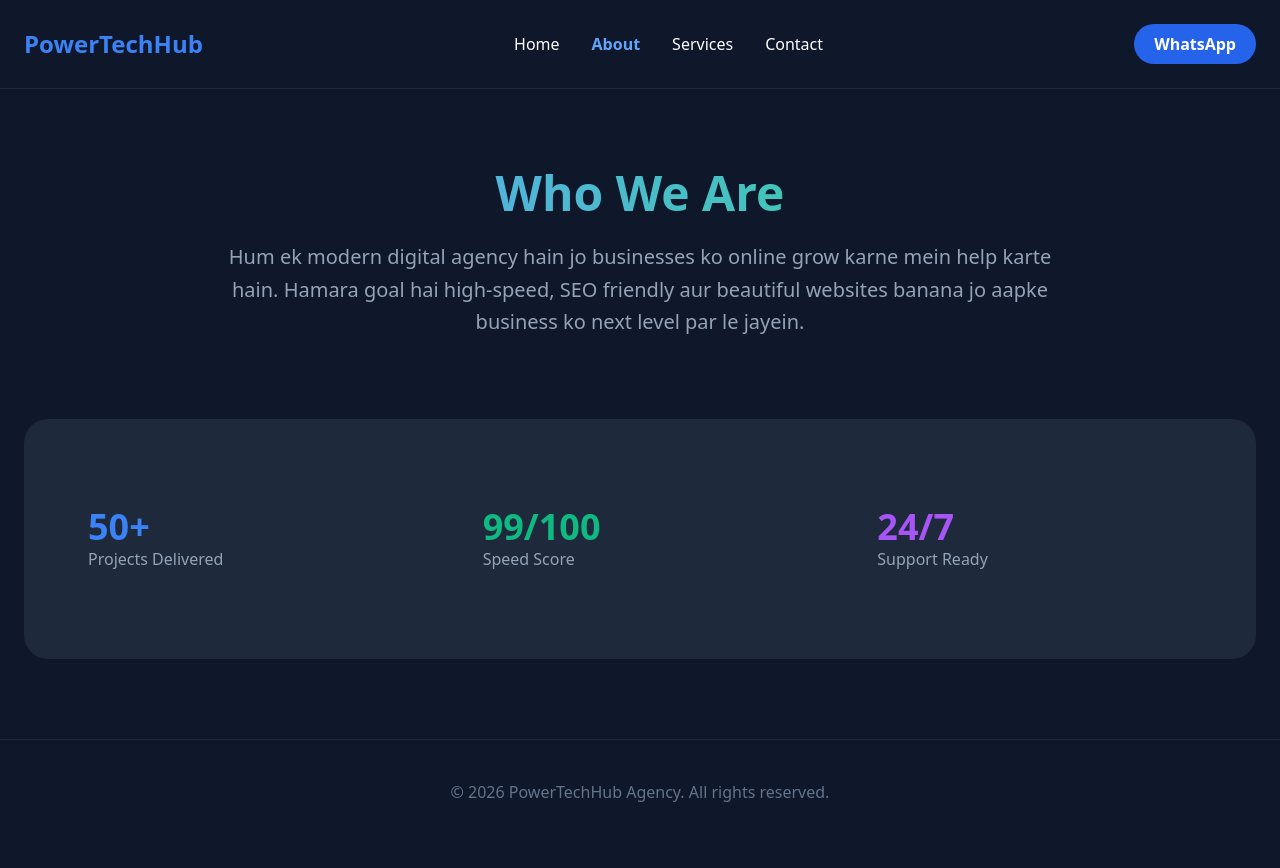
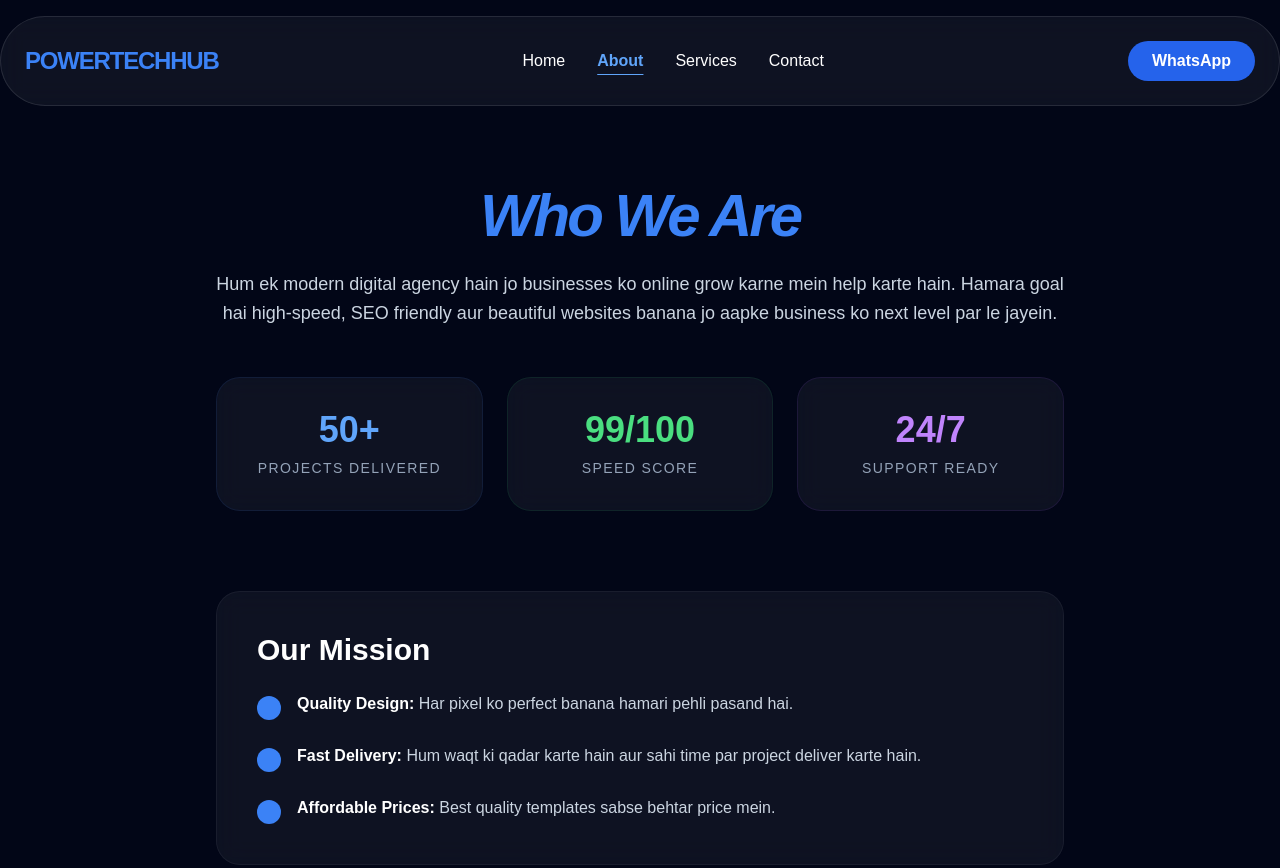
Before and after one commit to cjeetendra479-cell/Powertechhub-, a plain HTML site: page about.html in a window 1280 px wide. Shown: the top 868 px of the page. Before the commit the page ends 844 px from the top, so only its background shows below. Drawn offline with nearby package versions, Linux system fonts and the light colour scheme.

Commit message:
Update About Us page layout and styles

```diff
--- a/about.html
+++ b/about.html
@@ -3,50 +3,69 @@
 <head>
     <meta charset="UTF-8">
     <meta name="viewport" content="width=device-width, initial-scale=1.0">
-    <title>About Us - PowerTechHub</title>
+    <title>About Us | PowerTechHub</title>
     <script src="https://cdn.tailwindcss.com"></script>
+    <style>
+        body { background-color: #050505; color: white; font-family: sans-serif; }
+        .glass { background: rgba(255, 255, 255, 0.05); backdrop-filter: blur(12px); border: 1px solid rgba(255, 255, 255, 0.1); }
+    </style>
 </head>
-<body class="bg-slate-900 text-white">
+<body class="bg-slate-950">
 
-    <nav class="flex justify-between items-center p-6 border-b border-slate-800">
-        <div class="text-2xl font-bold text-blue-500">PowerTechHub</div>
-        <div class="hidden md:flex space-x-8">
-            <a href="index.html" class="hover:text-blue-400">Home</a>
-            <a href="about.html" class="text-blue-400 font-bold">About</a>
-            <a href="services.html" class="hover:text-blue-400">Services</a>
-            <a href="contact.html" class="hover:text-blue-400">Contact</a>
+    <nav class="flex justify-between items-center p-6 max-w-7xl mx-auto sticky top-0 z-50 glass rounded-full mt-4 mx-4">
+        <div class="text-2xl font-bold text-blue-500 uppercase tracking-tighter">PowerTechHub</div>
+        <div class="hidden md:flex space-x-8 font-medium">
+            <a href="index.html" class="hover:text-blue-400 transition">Home</a>
+            <a href="about.html" class="text-blue-400 font-bold underline underline-offset-8">About</a>
+            <a href="services.html" class="hover:text-blue-400 transition">Services</a>
+            <a href="contact.html" class="hover:text-blue-400 transition">Contact</a>
         </div>
-        <a href="https://wa.me/918619436849" class="bg-blue-600 px-5 py-2 rounded-full font-bold hover:bg-blue-700 transition">WhatsApp</a>
+        <a href="https://wa.me/918619436849" class="bg-blue-600 px-6 py-2 rounded-full font-bold hover:bg-blue-700 transition">WhatsApp</a>
     </nav>
-   <section class="py-20 px-6 max-w-4xl mx-auto text-center">
-        <h1 class="text-5xl font-extrabold mb-6 bg-gradient-to-r from-blue-400 to-emerald-400 bg-clip-text text-transparent">
-            Who We Are
-        </h1>
-        <p class="text-xl text-slate-400 leading-relaxed">
+
+    <section class="max-w-4xl mx-auto py-20 px-6 text-center">
+        <h1 class="text-5xl md:text-6xl font-black text-blue-500 mb-6 italic tracking-tighter">Who We Are</h1>
+        <p class="text-slate-300 text-lg leading-relaxed mb-12">
             Hum ek modern digital agency hain jo businesses ko online grow karne mein help karte hain.
             Hamara goal hai high-speed, SEO friendly aur beautiful websites banana jo aapke business ko next level par le jayein.
         </p>
-    </section>
 
-    <section class="py-16 bg-slate-800 rounded-3xl mx-6 mb-20">
-        <div class="grid grid-cols-1 md:grid-cols-3 gap-8 px-10">
-            <div class="p-6">
-                <h3 class="text-4xl font-bold text-blue-500">50+</h3>
-                <p class="text-slate-400">Projects Delivered</p>
+        <div class="grid grid-cols-1 md:grid-cols-3 gap-6 mb-20">
+            <div class="glass p-8 rounded-3xl border border-blue-500/10">
+                <h3 class="text-4xl font-black text-blue-400">50+</h3>
+                <p class="text-slate-400 text-sm uppercase tracking-widest mt-2">Projects Delivered</p>
             </div>
-            <div class="p-6">
-                <h3 class="text-4xl font-bold text-emerald-500">99/100</h3>
-                <p class="text-slate-400">Speed Score</p>
+            <div class="glass p-8 rounded-3xl border border-green-500/10">
+                <h3 class="text-4xl font-black text-green-400">99/100</h3>
+                <p class="text-slate-400 text-sm uppercase tracking-widest mt-2">Speed Score</p>
             </div>
-            <div class="p-6">
-                <h3 class="text-4xl font-bold text-purple-500">24/7</h3>
-                <p class="text-slate-400">Support Ready</p>
+            <div class="glass p-8 rounded-3xl border border-purple-500/10">
+                <h3 class="text-4xl font-black text-purple-400">24/7</h3>
+                <p class="text-slate-400 text-sm uppercase tracking-widest mt-2">Support Ready</p>
+            </div>
+        </div>
+
+        <div class="glass p-10 rounded-3xl border border-white/5 text-left">
+            <h2 class="text-3xl font-bold mb-6 text-white">Our Mission</h2>
+            <div class="space-y-6">
+                <div class="flex gap-4">
+                    <div class="h-6 w-6 rounded-full bg-blue-500 flex-shrink-0 mt-1"></div>
+                    <p class="text-slate-300"><span class="font-bold text-white">Quality Design:</span> Har pixel ko perfect banana hamari pehli pasand hai.</p>
+                </div>
+                <div class="flex gap-4">
+                    <div class="h-6 w-6 rounded-full bg-blue-500 flex-shrink-0 mt-1"></div>
+                    <p class="text-slate-300"><span class="font-bold text-white">Fast Delivery:</span> Hum waqt ki qadar karte hain aur sahi time par project deliver karte hain.</p>
+                </div>
+                <div class="flex gap-4">
+                    <div class="h-6 w-6 rounded-full bg-blue-500 flex-shrink-0 mt-1"></div>
+                    <p class="text-slate-300"><span class="font-bold text-white">Affordable Prices:</span> Best quality templates sabse behtar price mein.</p>
+                </div>
             </div>
         </div>
     </section>
 
-    <footer class="p-10 text-center border-t border-slate-800 text-slate-500">
-        <p>&copy; 2026 PowerTechHub Agency. All rights reserved.</p>
+    <footer class="text-center py-12 text-slate-600 border-t border-white/5 mt-10">
+        <p class="text-sm font-semibold tracking-widest uppercase">&copy; 2026 PowerTechHub Agency. All rights reserved.</p>
     </footer>
 
 </body>
```
